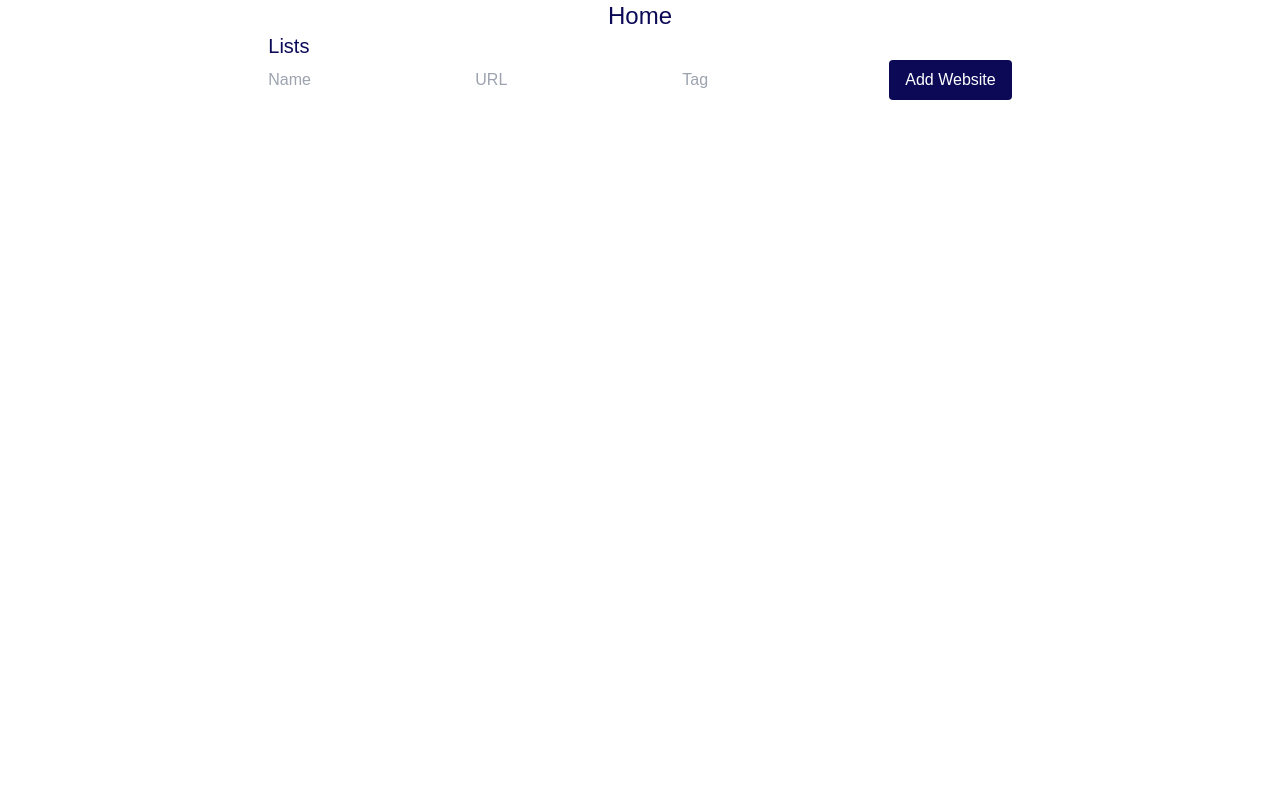
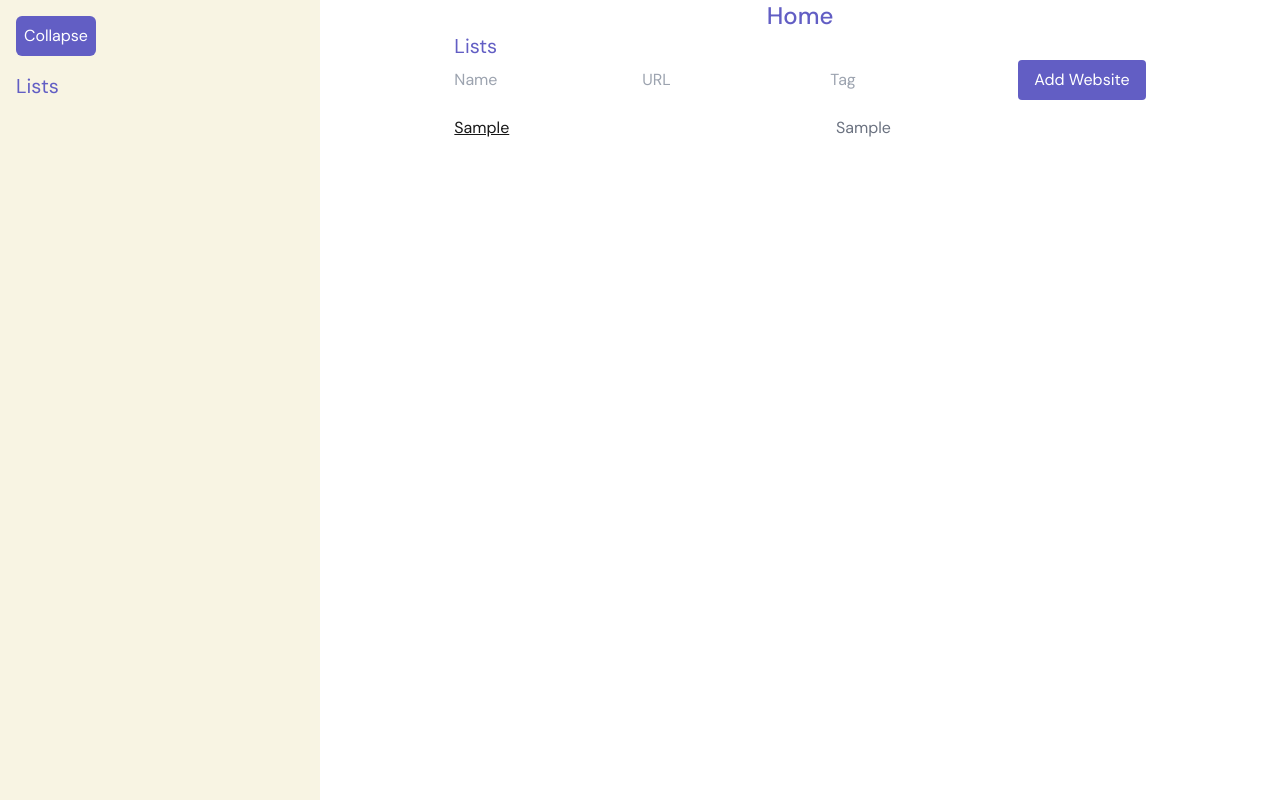
Before and after one commit to osaidahmed/deClutter, a Next.js app: page / in a window 1280 px wide. Both pictures are taken after typing "Sample", "Sample", "Sample" into the empty fields and a click on the button "Add Website". Built offline with nearby package versions, Linux system fonts and the light colour scheme.

Commit message:
all components - Layout and style changes

```diff
--- a/app/globals.css
+++ b/app/globals.css
@@ -1,11 +1,14 @@
+@import url('https://fonts.googleapis.com/css2?family=DM+Sans:wght@400;500;700&display=swap');
+
 @tailwind base;
 @tailwind components;
 @tailwind utilities;
 
+
 :root {
   --background: #ffffff;
   --foreground: #171717;
-  --primary-color: #0c0a57;
+  --primary-color: #625ec4;
 }
 
 @media (prefers-color-scheme: dark) {
@@ -18,11 +21,12 @@
 body {
   color: var(--foreground);
   background: var(--background);
-  font-family: Arial, Helvetica, sans-serif;
+  font-family: 'DM Sans', Arial, Helvetica, sans-serif;
 }
 
 h1, h2, h3, h4, h5, h6 {
   color: var(--primary-color);
+  font-family: 'DM Sans', Helvetica;
 }
 h2 {
   font-size: 4rem;
--- a/app/list.tsx
+++ b/app/list.tsx
@@ -25,13 +25,24 @@ const List = () => {
         setTag("");
     };
     return (
-        <div>
+        <div className="flex flex-col space-y-4">
+            <div>
             <h2 className = "text-xl">Lists</h2>
             <input type = "text" value = {name} onChange = {(e) => setName(e.target.value)} placeholder="Name"/>
             <input type = "text" value = {url} onChange = {(e) => setUrl(e.target.value)} placeholder="URL"/>
             <input type = "text" value = {tag} onChange = {(e) => setTag(e.target.value)} placeholder="Tag"/>
 
             <button onClick = {addWebsite}> Add Website</button>
+            </div>
+
+            <ul>
+                {websites.map((website, index) => (
+                    <li key = {index} className="mb-2 grid grid-cols-2 gap-10">
+                        <a className="underline hover:underline-offset-4 " href = {website.url}>{website.name}</a>
+                        <span className="ml-4 text-gray-500"> {website.tag}</span>
+                    </li>
+                ))}
+            </ul>
         </div>
     );
 };
--- a/app/page.tsx
+++ b/app/page.tsx
@@ -1,11 +1,14 @@
 import List from "./list";
+import Sidebar from "./sidebar";
 
 export default function Home() {
   return (
-    <div className="flex flex-col items-center h-screen">
-      <h1 className = "text-2xl">Home</h1>
-
-      <List />
+    <div className="flex h-screen">
+      <Sidebar />
+      <div className="flex flex-col items-center flex-1 h-screen">
+        <h1 className = "text-2xl font-medium">Home</h1>
+        <List />
+      </div>
     </div>
   );
 }
--- /dev/null
+++ b/app/sidebar.tsx
@@ -0,0 +1,30 @@
+/*
+Side bar for keeping track of different lists of the users websites along with the ability to add new lists, delete lists, view lists, and add tags
+*/
+"use client";
+import { useState } from "react";
+
+const Sidebar = () => {
+    const [isOpen, setIsOpen] = useState(true);
+
+    const toggleSidebar = () => {
+        setIsOpen(!isOpen);
+    };
+    return (
+        <div className = "flex h-screen">
+            <div className={`transistion-all duration-300 ease-in-out ${isOpen ? "w-80" : "w-24"} bg-sidebar text-white h-screen p-4`}>
+                <button onClick={toggleSidebar} className="bg-sidebar-500 text-white p-2 rounded-md mb-4">{isOpen ? "Collapse" : "Expand"}</button>
+                {isOpen && (
+                    <div>
+                        <h2 className="text-xl">Lists</h2>
+                        <ul>
+
+                        </ul>
+                    </div>
+                )}
+            </div>
+        </div>
+    );
+};
+
+export default Sidebar;
--- a/tailwind.config.ts
+++ b/tailwind.config.ts
@@ -11,6 +11,7 @@ export default {
       colors: {
         background: "var(--background)",
         foreground: "var(--foreground)",
+        'sidebar': '#F8F4E3',
       },
     },
   },
```
